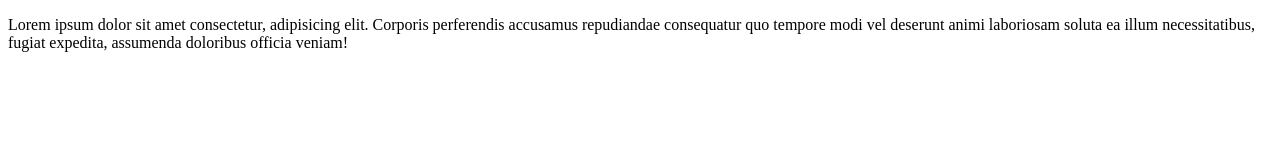
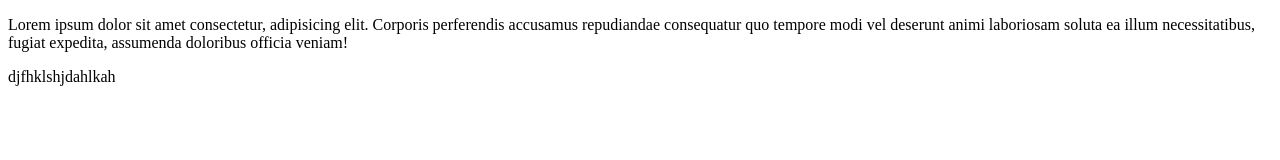
Before and after one commit to colinjohnclarke/Colins-test, a plain HTML site: page index.html/index.html in a window 1280 px wide. Drawn offline with Linux system fonts and the light colour scheme.

Commit message:
Update index.html

```diff
--- a/index.html/index.html
+++ b/index.html/index.html
@@ -13,5 +13,8 @@
       deserunt animi laboriosam soluta ea illum necessitatibus, fugiat expedita,
       assumenda doloribus officia veniam!
     </p>
+
+
+    djfhklshjdahlkah
   </body>
 </html>
```
